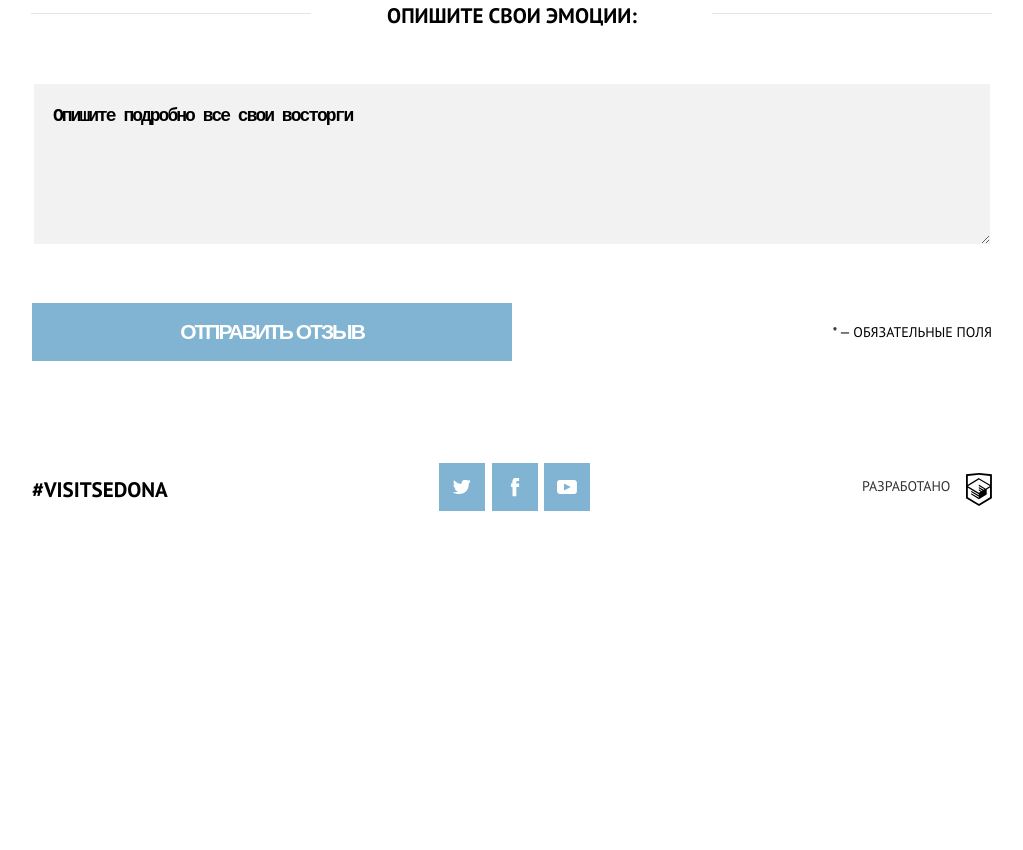
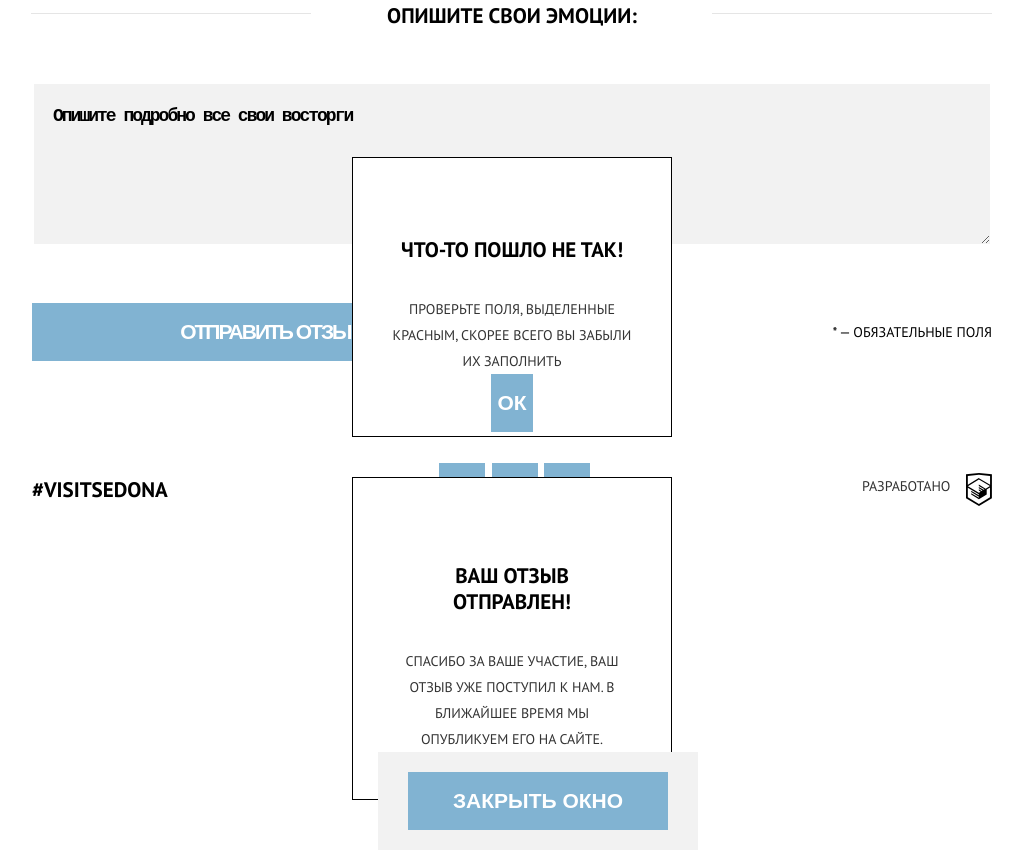
Before and after one commit to RSKOne/1496883-sedona-22, a website: page source/form.html in a window 1280 px wide. Shown: the part 1423-2273 px from the top of the page, without its empty margins (128-1151 px from the left). Before the commit the page ends 1975 px from the top, so only its background shows below. Drawn offline with nearby package versions, Linux system fonts and the light colour scheme; files that its build step writes are made by us from their sources; files whose address does not match are found by name.

Commit message:
popup save (in progress)

```diff
--- a/source/form.html
+++ b/source/form.html
@@ -106,9 +106,13 @@
         </div>
         <div class="main__preface main__popup-success">
           <div class="preface">
-            <p class="preface__title">Ваш отзыв отправлен!</p>
-            <p class="preface__text">Спасибо за ваше участие, ваш отзыв уже поступил к нам. В ближайшее время мы опубликуем его на сайте.</p>
-            <button class="preface__button-success button">Закрыть окно</button>
+            <div class="preface__message-wrapper">
+              <p class="preface__title">Ваш отзыв отправлен!</p>
+              <p class="preface__text">Спасибо за ваше участие, ваш отзыв уже поступил к нам. В ближайшее время мы опубликуем его на сайте.</p>
+            </div>
+            <div class="preface__button-wrapper">
+              <button class="preface__button-success button">Закрыть окно</button>
+            </div>
           </div>
         </div>
         <fieldset class="review__places">
--- a/source/sass/blocks/main.scss
+++ b/source/sass/blocks/main.scss
@@ -114,14 +114,31 @@
 }
 
 .main__popup {
+  position: relative;
+  border: 2px solid black;
+
+  &-error,
   &-success {
-    display: none;
+    position: absolute;
+    display: block;
+    left: 0;
+    right: 0;
     z-index: 99;
+    background-color: $basicWhite;
+    border: 1px solid black;
   }
 
   &-error {
-    display: none;
-    z-index: 99;
+    height: 280px;
+    width: 320px;
+    top: 1580px;
+    padding: 40px 37px 20px;
+  }
+
+  &-success {
+    height: 323px;
+    width: 320px;
+    top: 1900px;
   }
 }
 
--- a/source/sass/blocks/preface.scss
+++ b/source/sass/blocks/preface.scss
@@ -65,6 +65,23 @@
   }
 }
 
+.preface__message-wrapper {
+  padding: 30px 20px 0;
+}
+
+.preface__button-wrapper {
+  display: block;
+  width: 320px;
+  height: 98px;
+  bottom: 0;
+  background-color: $lightGrey;
+}
+
+.preface__button-success {
+  width: 260px;
+  margin: 20px;
+}
+
 .preface__button {
-  margin-top: 27px;
+  margin-top: 12px;
 }
```
Also changed, not shown: source/img/radio-btn-hollow.svg (deleted).
